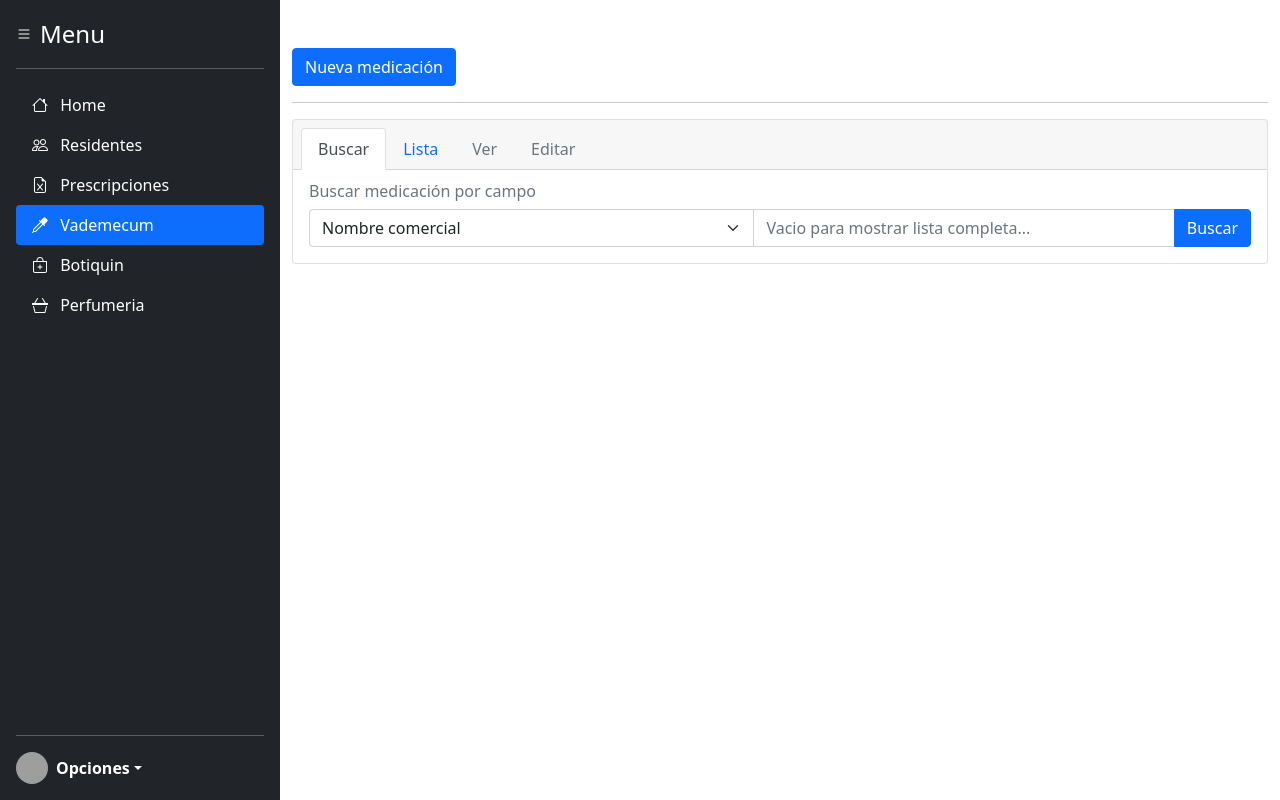
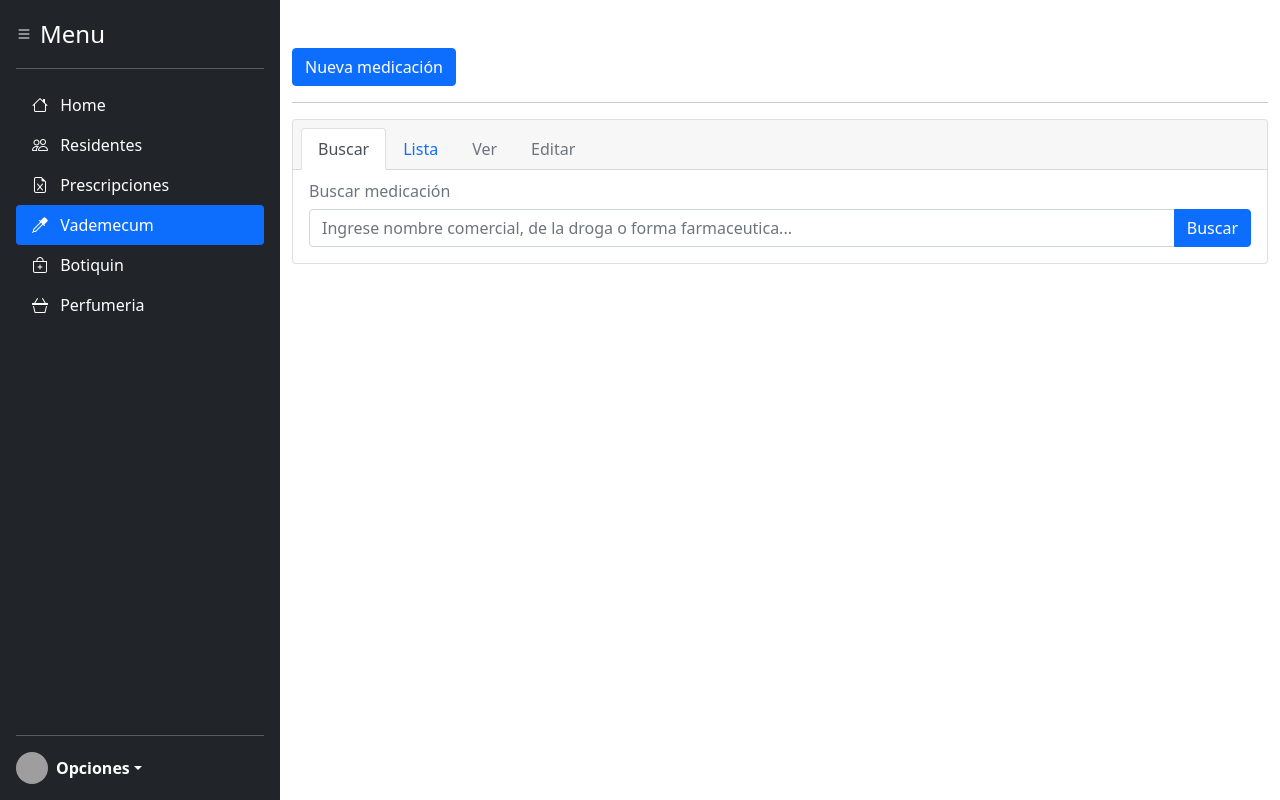
Before and after one commit to SantiagoSolaC/Ayekan, a Flask app: page /medication_search in a window 1280 px wide. Run offline with Flask 2, Linux system fonts and the light colour scheme; a user stored in the database is signed in; tables that the repository leaves empty hold one stand-in row (values such as "Sample post"); grey boxes are pictures that could not be loaded.

Commit message:
ampliacion de formas de busqueda para medicaciones

```diff
--- a/app/src/routes.py
+++ b/app/src/routes.py
@@ -6,7 +6,6 @@ from app.src.models import (
     resident_update_from_dictionary,
     resident_search_by_value,
     Medication,
-    medication_search_by_value,
     medication_instance_from_dictionary,
     medication_update_from_dictionary,
     Prescription,
@@ -17,6 +16,7 @@ from app.src.models import (
 )
 from app import db
 from . import views
+from sqlalchemy import and_, or_, not_
 
 
 @views.route("/")
@@ -93,9 +93,12 @@ medication_context = {"active_item": "medication", "user": current_user}
 @login_required
 def medication_search():
     if request.method == "GET":
-        return render_template("medication_search.html", **medication_context)
+        medication_list = Medication.query.all()
+        return render_template("medication_search.html", medication_list = medication_list, **medication_context)
     elif request.method == "POST":
-        medication_list = medication_search_by_value(request.form.get("select_field"), request.form.get("imput_field"))
+        imput_field = request.form.get("imput_field")
+        medication_list = Medication.query.filter(or_(Medication.drug_name.like(imput_field),Medication.commercial_name.like(imput_field),
+            Medication.pharmaceutical_form.like(imput_field))).all()
         return render_template("medication_list.html", medication_list = medication_list, **medication_context)
 
 
--- a/app/src/templates/medication_search.html
+++ b/app/src/templates/medication_search.html
@@ -21,18 +21,15 @@
         </ul>
     </div>
     <div class="card-body">
-        <h6 class="card-subtitle mb-2 text-muted">Buscar medicación por campo</h6>
+        <h6 class="card-subtitle mb-2 text-muted">Buscar medicación</h6>
         <form action="/medication_search" method="POST">
             <div class="input-group">
-                <select class="form-select" name="select_field" aria-label="Example select with button addon">
-                    <option name="commercial_name" value="commercial_name">Nombre comercial</option>
-                    <option name="drug_name" value="drug_name">Nombre de la droga</option>
-                </select>
-                <input type="text" name="imput_field" class="form-control" aria-label="Text input with segmented dropdown button" placeholder="Vacio para mostrar lista completa...">
-                <!-- <input class="form-control" list="datalistOptions" name="imput_field">
-                <datalist id="datalistOptions">
-                    <option>{{ "actron".title() }}</option>
-                </datalist> -->
+                <input class="form-control" list="lista_de_medicaciones" name="imput_field" id="imput_field" placeholder="Ingrese nombre comercial, de la droga o forma farmaceutica...">
+                <datalist id="lista_de_medicaciones">
+                    {% for medication in medication_list %}
+                        <option value="{{ medication.commercial_name.title() }}">{{ medication.drug_name.title() }}</option>
+                    {% endfor %}
+                </datalist>
                 <button class="btn btn-primary" type="submit" id="inputGroupFileAddon03">Buscar</button>
             </div>
         </form>
```
Also changed, not shown: app/src/models.py (+2 -13 lines).
